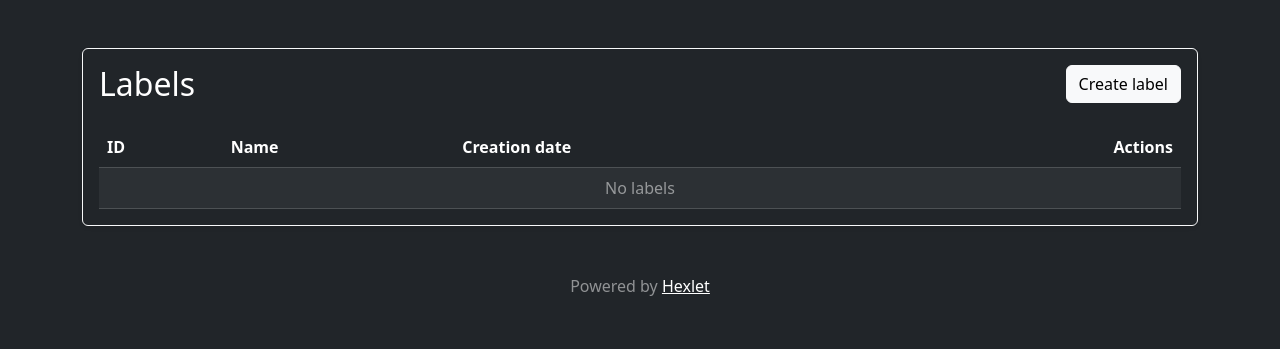
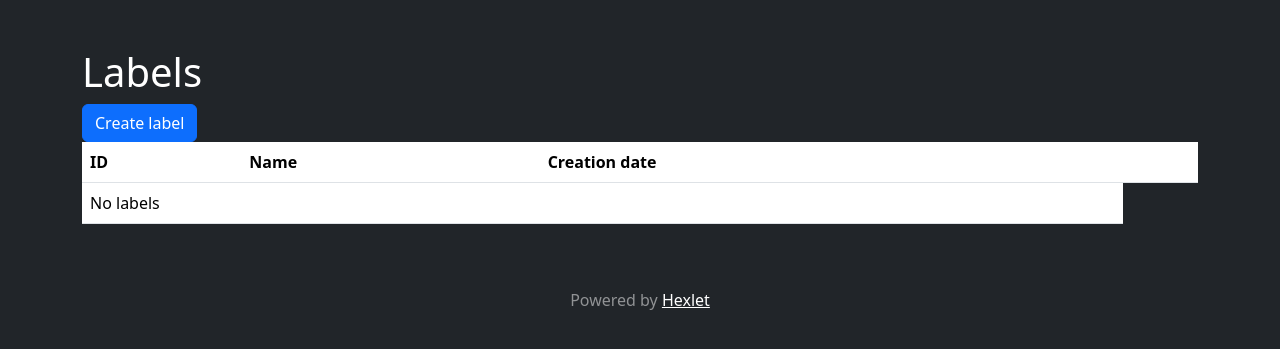
Before and after one commit to vlrkors/python-project-52, a Django app: template task_manager/templates/labels/index.html in a window 1280 px wide. Shown: the part 58-407 px from the top of the page. Run offline with Django 5.2, Linux system fonts and the light colour scheme; the template is opened without the code that fills it, so the values that code supplies are empty; some libraries are stand-ins or nearby versions.

Commit message:
Feat python modeles Stage 6

```diff
--- a/task_manager/templates/labels/index.html
+++ b/task_manager/templates/labels/index.html
@@ -2,21 +2,17 @@
 {% load i18n %}
 
 {% block content %}
-<section class="card bg-dark border-light shadow-sm">
-  <div class="card-body">
-    <div class="d-flex flex-column flex-md-row align-items-md-center justify-content-between mb-4">
-      <h1 class="h2 mb-3 mb-md-0 text-white">{% trans "Labels" %}</h1>
-      <a href="{% url 'label_create' %}" class="btn btn-light">{% trans "Create label" %}</a>
-    </div>
+<h1>{% trans "Labels" %}</h1>
 
-    <div class="table-responsive">
-      <table class="table table-dark table-striped table-hover align-middle mb-0">
+<a href="{% url 'label_create' %}" class="btn btn-primary">{% trans "Create label" %}</a>
+
+<table class="table">
     <thead>
         <tr>
-            <th scope="col">ID</th>
-            <th scope="col">{% trans "Name" %}</th>
-            <th scope="col">{% trans "Creation date" %}</th>
-            <th scope="col" class="text-end">{% trans "Actions" %}</th>
+            <th>ID</th>
+            <th>{% trans "Name" %}</th>
+            <th>{% trans "Creation date" %}</th>
+            <th></th>
         </tr>
     </thead>
     <tbody>
@@ -25,19 +21,17 @@
             <td>{{ label.id }}</td>
             <td>{{ label.name }}</td>
             <td>{{ label.created_at|date:"d.m.Y H:i" }}</td>
-            <td class="text-end">
-              <a class="link-light me-3" href="{% url 'label_update' label.id %}">{% trans "Update" %}</a>
-              <a class="link-danger" href="{% url 'label_delete' label.id %}">{% trans "Delete" %}</a>
+            <td>
+                <a href="{% url 'label_update' label.id %}">{% trans "Update" %}</a>
+                <br>
+                <a href="{% url 'label_delete' label.id %}">{% trans "Delete" %}</a>
             </td>
         </tr>
         {% empty %}
         <tr>
-            <td colspan="4" class="text-center text-white-50">{% trans "No labels" %}</td>
+            <td colspan="3">{% trans "No labels" %}</td>
         </tr>
         {% endfor %}
     </tbody>
 </table>
-    </div>
-  </div>
-</section>
 {% endblock %}
--- a/task_manager/templates/layout.html
+++ b/task_manager/templates/layout.html
@@ -28,8 +28,8 @@
           <nav class="collapse d-md-flex flex-md-row align-items-center gap-2" id="navbarContent">
             <a class="btn btn-outline-light" href="{% url 'users_index' %}">{% trans "Users" %}</a>
             {% if user.is_authenticated %}
+              <a class="btn btn-outline-light" href="{% url 'labels_index' %}">{% trans "Labels" %}</a>
               <a class="btn btn-outline-light" href="{% url 'statuses_index' %}">{% trans "Statuses" %}</a>
-              <a class="btn btn-outline-light" href="{% url 'labels_index' %}">{% trans "Labels" %}</a>
               <a class="btn btn-outline-light" href="{% url 'tasks_index' %}">{% trans "Tasks" %}</a>
               <form action="{% url 'logout' %}" method="post" class="d-inline">
                 {% csrf_token %}
```
Also changed, not shown: task_manager/templates/labels/create.html (+7 -11 lines), task_manager/templates/labels/delete.html (+7 -9 lines). Lines whose indentation alone changed are shown as unchanged.
